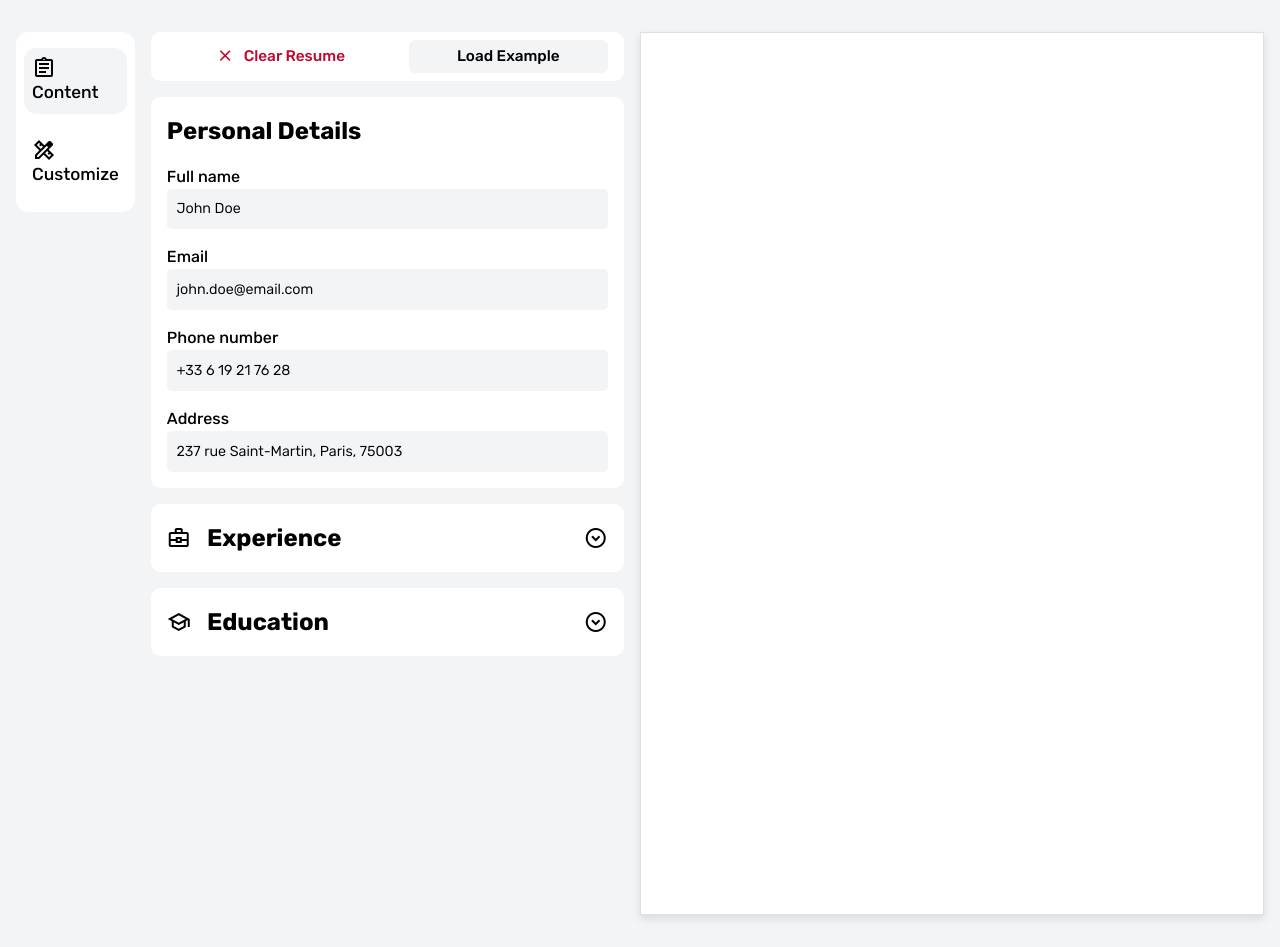
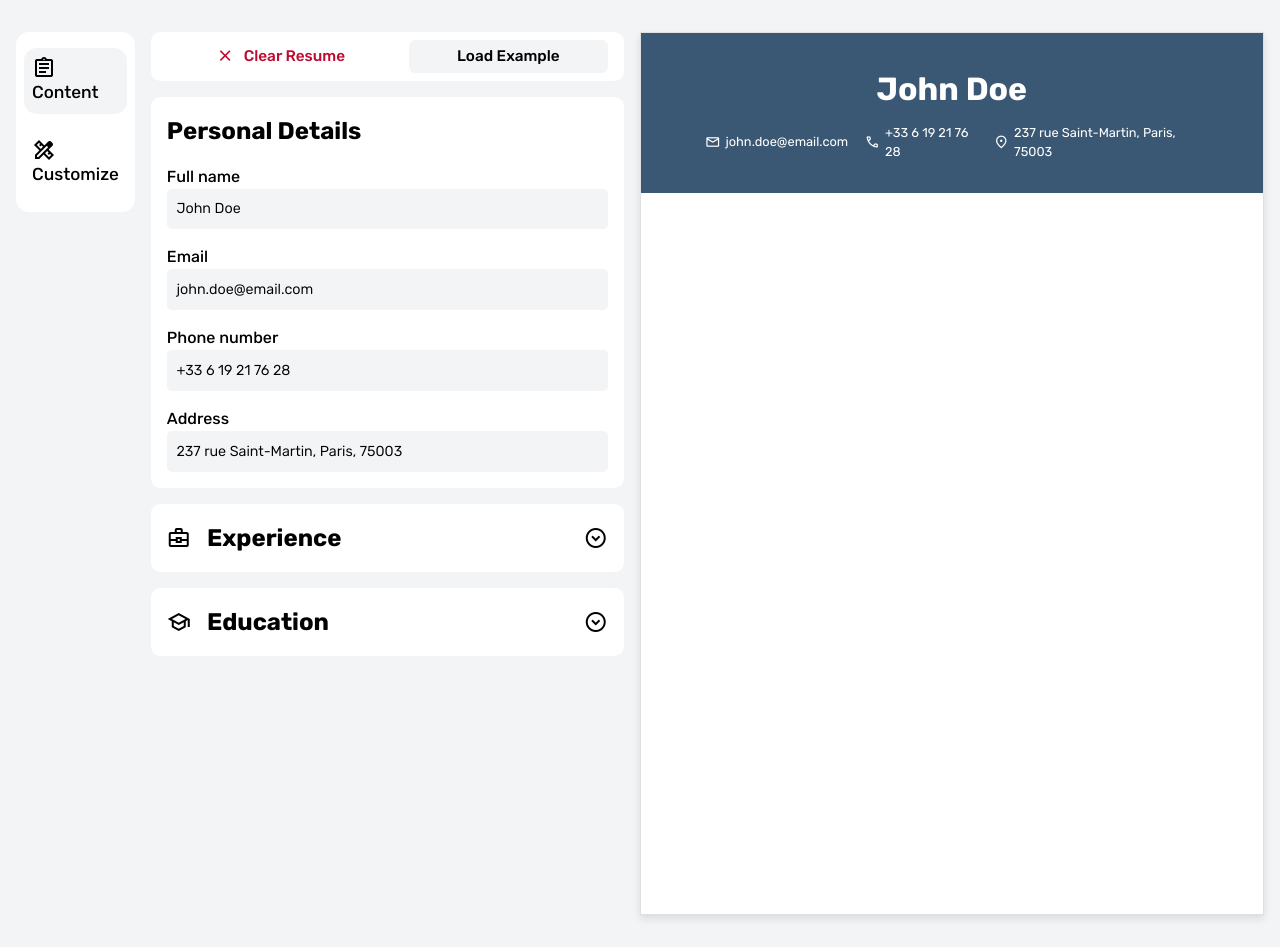
Before and after one commit to louisdeco/cv-builder, a React (Vite) app: page / in a window 1280 px wide. Built offline with nearby package versions, Linux system fonts and the light colour scheme.

Commit message:
feat: add CVHeader component
- Create CVHeader component to display personal information

```diff
--- a/src/CVEditPanel.jsx
+++ b/src/CVEditPanel.jsx
@@ -1,8 +1,6 @@
-import { useState } from 'react'
 import './CVEditPanel.css'
 import CVActions from './CVActions.jsx'
 import CVEditContent from './CVEditContent.jsx'
-import { sampleCV } from './mockData.js'
 
 function CVEditPanel({ personalInfo, experience, education, currentMode, handlePersonalFieldChange, handleExperienceVisibilityToggle, handleEducationVisibilityToggle, handleExperienceSave, handleEducationSave, handleExperienceDelete, handleEducationDelete }) {
 
--- a/src/CVEditor.jsx
+++ b/src/CVEditor.jsx
@@ -66,7 +66,7 @@ function CVEditor() {
         <div className="cv-editor">
             <EditModeToggle onChange={handleChange} currentMode={currentMode}/>
             <CVEditPanel personalInfo={personalInfo} experience={experience} education={education} currentMode={currentMode} handlePersonalFieldChange={handlePersonalFieldChange} handleExperienceVisibilityToggle={handleExperienceVisibilityToggle} handleEducationVisibilityToggle={handleEducationVisibilityToggle} handleExperienceSave={handleExperienceSave} handleEducationSave={handleEducationSave} handleExperienceDelete={handleExperienceDelete} handleEducationDelete={handleEducationDelete} />
-            <CVPreview />
+            <CVPreview personalInfo={personalInfo} />
         </div>
     )
 }
--- /dev/null
+++ b/src/CVHeader.css
@@ -0,0 +1,29 @@
+.cv-header {
+    background-color: #3a5874;
+    color: white;
+    padding: 2rem 4rem;
+    display: flex;
+    flex-direction: column;
+    align-items: center;
+}
+
+.full-name {
+    margin-bottom: 0.6rem;
+}
+
+.details-wrapper {
+    display: flex;
+    gap: 1rem;
+    font-size: 0.8rem;
+    font-style: normal;
+}
+
+.cv-header .material-symbols-outlined {
+    font-size: 1rem;
+}
+
+.information-wrapper {
+    display: flex;
+    gap: 0.3rem;
+    align-items: center;
+}
--- /dev/null
+++ b/src/CVHeader.jsx
@@ -0,0 +1,25 @@
+import './CVHeader.css'
+
+function CVHeader({ personalInfo }) {
+    return (
+        <div className="cv-header">
+            <h1 className="full-name">{personalInfo.fullName}</h1>
+            <address className="details-wrapper">
+                <div className="information-wrapper">
+                    {personalInfo.email && <span className="material-symbols-outlined">mail</span>}
+                    <p>{personalInfo.email}</p>
+                </div>
+                <div className="information-wrapper">
+                    {personalInfo.phone && <span className="material-symbols-outlined">call</span>}
+                    <p>{personalInfo.phone}</p>
+                </div>
+                <div className="information-wrapper">
+                    {personalInfo.address && <span className="material-symbols-outlined">location_on</span>}
+                    <p>{personalInfo.address}</p>
+                </div>
+            </address>
+        </div>
+    )
+}
+
+export default CVHeader;
--- a/src/CVPreview.jsx
+++ b/src/CVPreview.jsx
@@ -1,8 +1,10 @@
 import './CVPreview.css'
+import CVHeader from './CVHeader.jsx'
 
-function CVPreview() {
+function CVPreview({ personalInfo }) {
     return (
         <div className="cv-preview">
+            <CVHeader personalInfo={personalInfo} />
         </div>
     )
 }
```
